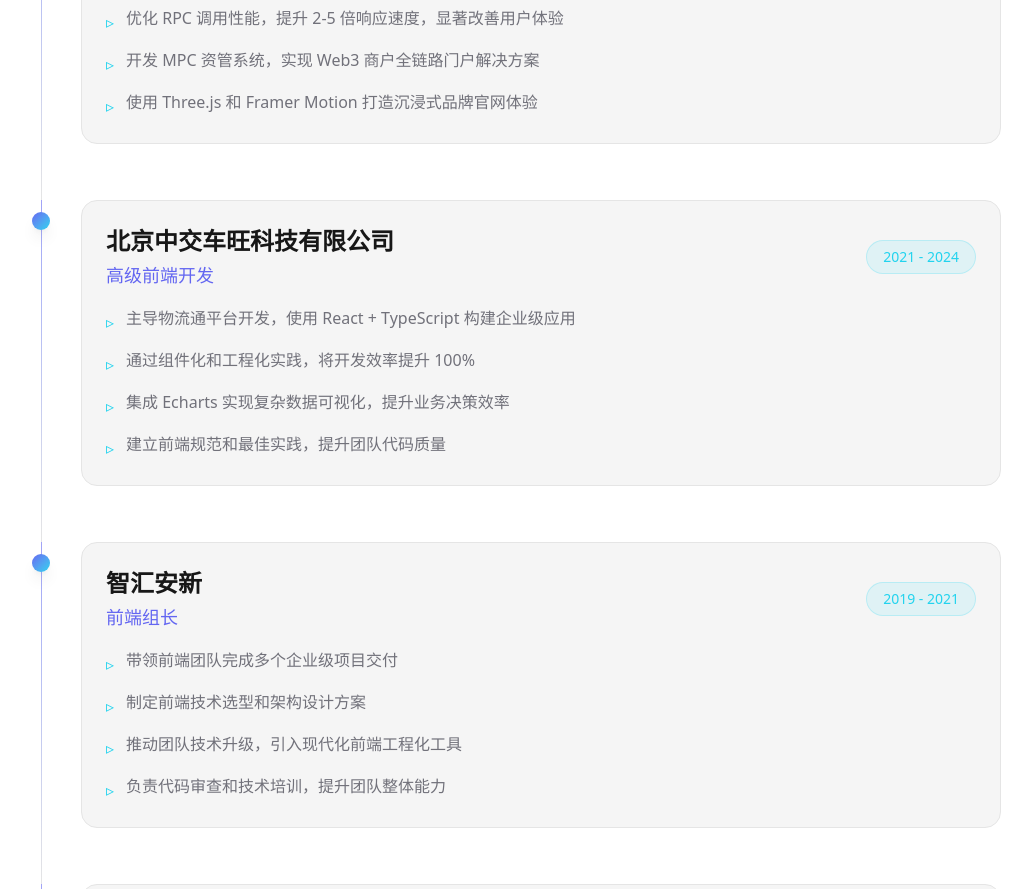
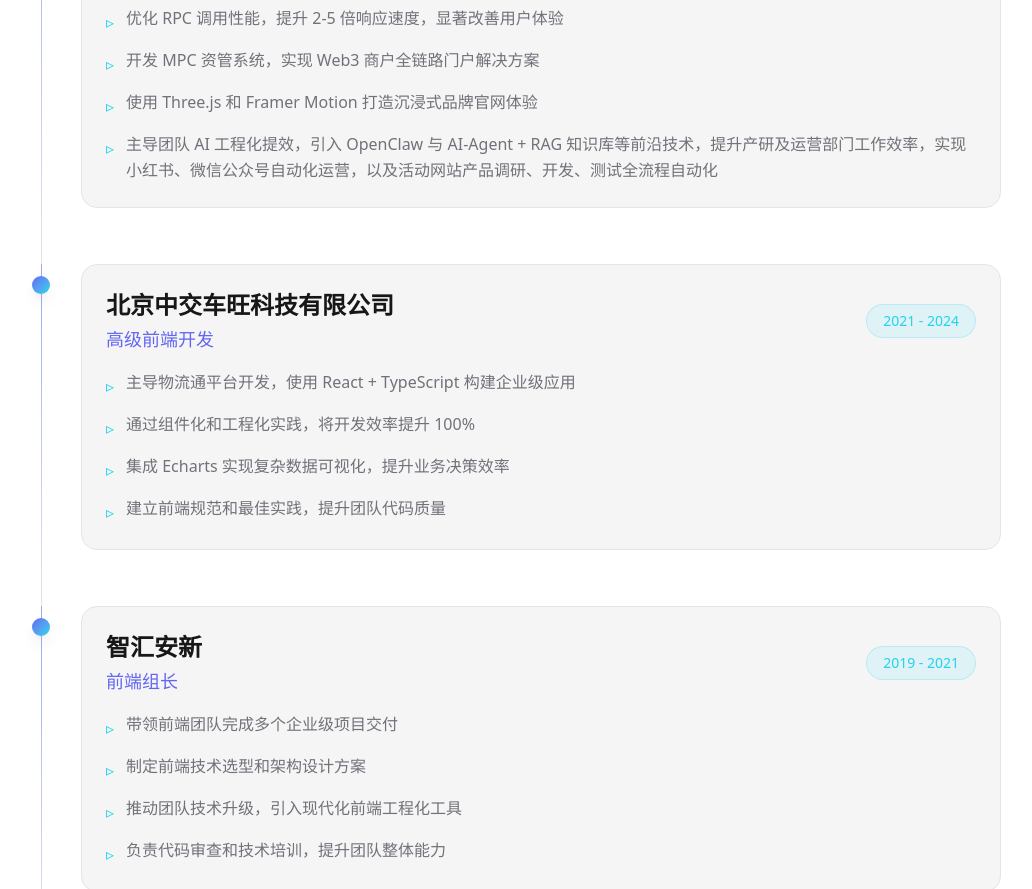
Before and after one commit to leonaries/ai-fullstack-leon, a Next.js app: page / in a window 1280 px wide. Shown: the part 2040-2929 px from the top of the page, without its empty margins (119-1151 px from the left). Built offline with nearby package versions, Linux system fonts and the light colour scheme.

Commit message:
feat: add AI engineering efficiency item to Dapplink experience

```diff
--- a/components/Experience.tsx
+++ b/components/Experience.tsx
@@ -13,6 +13,7 @@
       '优化 RPC 调用性能，提升 2-5 倍响应速度，显著改善用户体验',
       '开发 MPC 资管系统，实现 Web3 商户全链路门户解决方案',
       '使用 Three.js 和 Framer Motion 打造沉浸式品牌官网体验',
+      '主导团队 AI 工程化提效，引入 OpenClaw 与 AI-Agent + RAG 知识库等前沿技术，提升产研及运营部门工作效率，实现小红书、微信公众号自动化运营，以及活动网站产品调研、开发、测试全流程自动化',
     ],
   },
   {
```
